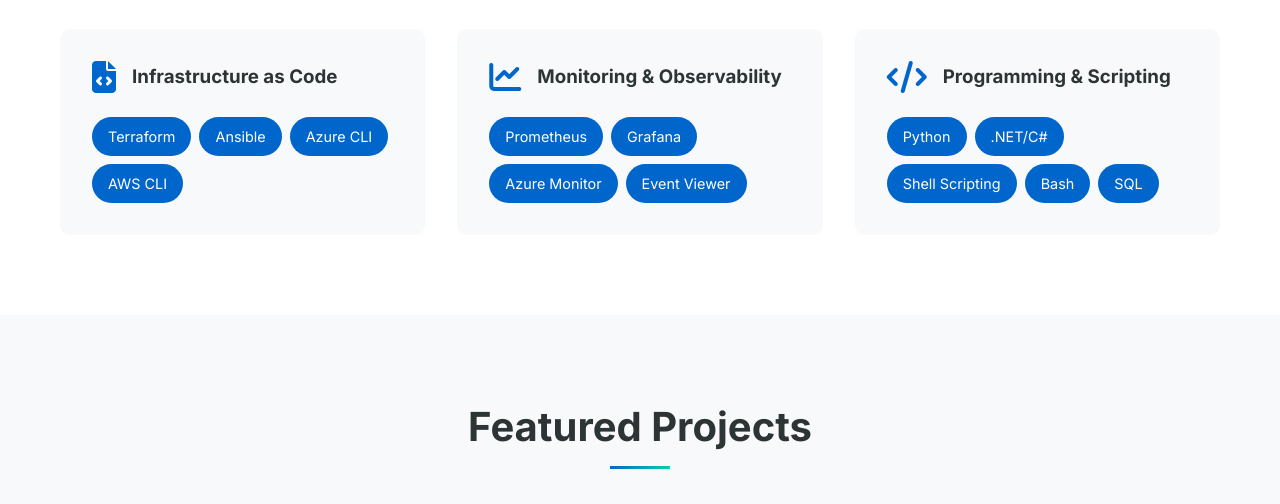
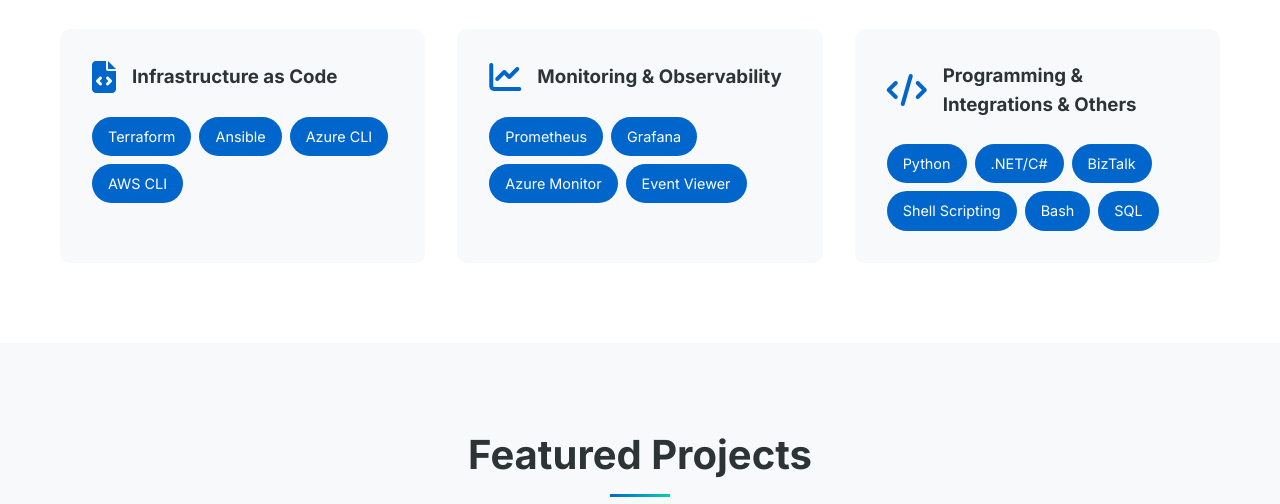
Before and after one commit to Gurram2001/portfolio, a plain HTML site: page index.html in a window 1280 px wide. Shown: the part 1935-2439 px from the top of the page. Drawn offline with Linux system fonts and the light colour scheme.

Commit message:
Aded skills

```diff
--- a/index.html
+++ b/index.html
@@ -188,11 +188,12 @@ g7h8i9j0k1l2   prometheus:latest       Up 5 hours</code></pre>
                 <div class="skill-category">
                     <div class="skill-header">
                         <i class="fas fa-code"></i>
-                        <h3>Programming & Scripting</h3>
+                        <h3>Programming & Integrations & Others</h3>
                     </div>
                     <div class="skill-items">
                         <span class="skill-tag">Python</span>
                         <span class="skill-tag">.NET/C#</span>
+                        <span class="skill-tag">BizTalk</span>
                         <span class="skill-tag">Shell Scripting</span>
                         <span class="skill-tag">Bash</span>
                         <span class="skill-tag">SQL</span>
```
